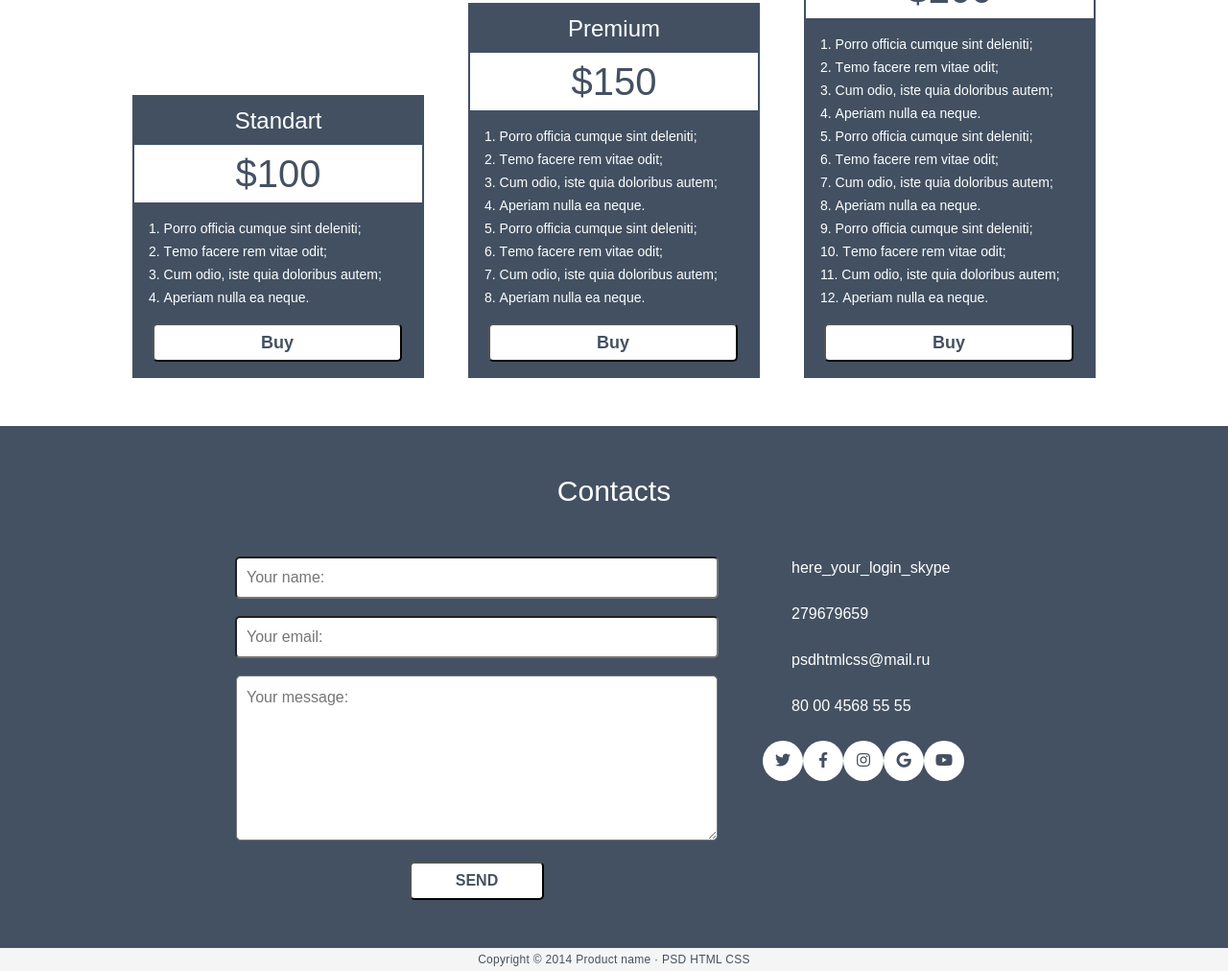
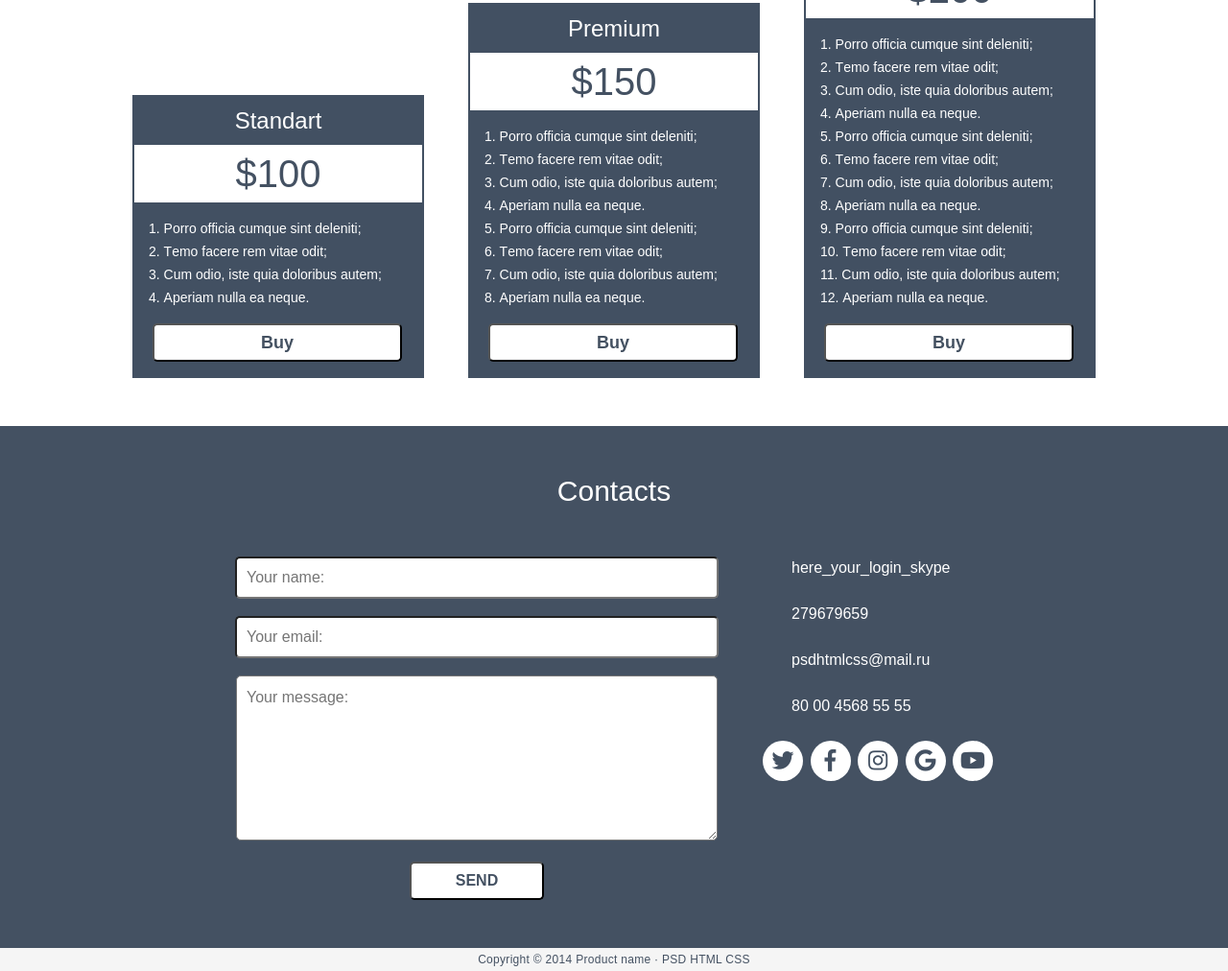
Before and after one commit to SerjTs/Simple-Product, a plain HTML site: page index.html in a window 1280 px wide. Shown: the part 2182-3194 px from the top of the page at 96% size. Drawn offline with Linux system fonts and the light colour scheme.

Commit message:
Работа закончена, выкладывается на проверку

```diff
--- a/style.css
+++ b/style.css
@@ -382,7 +382,7 @@ footer form {
     width: 240px;
     height: 42px;
     display: flex;
-    align-self:flex-end;
+    justify-content: space-between;
 }
 
 .icon {
@@ -395,12 +395,7 @@ footer form {
     color: #445162;
     background-color: #fff;
     border-radius: 50%;
-/*    letter-spacing: 30px;*/
-
-/*    font-size: 60px;*/
-/*font-weight: 400;*/
-/*line-height: 24px;*/
-
+    font-size: 23px;
 }
 
 .footer-copiright {
```
